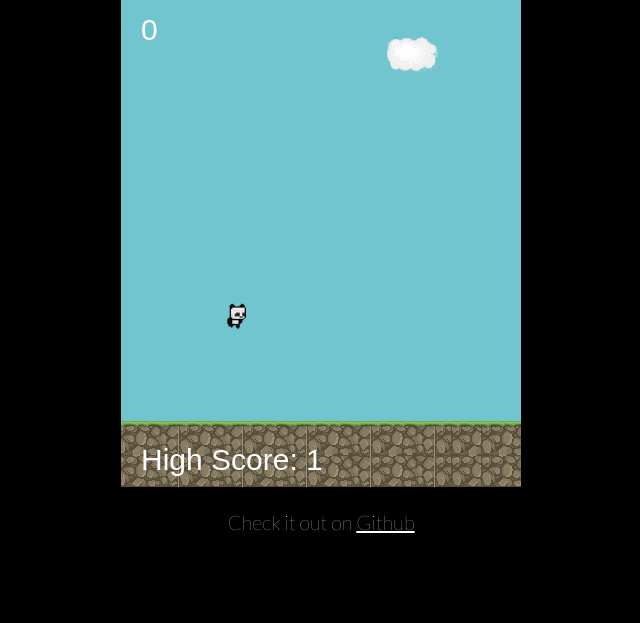
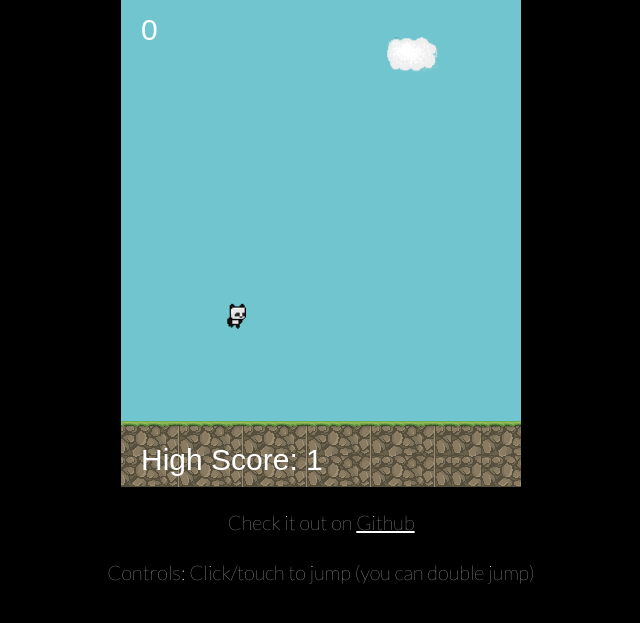
Before and after one commit to maxh213/PandaJump, a plain HTML site: page index.html in a window 1280 px wide. Shown: the part 113-736 px from the top of the page, without its empty margins (319-959 px from the left). Drawn offline with Linux system fonts and the light colour scheme; animation ran at ten frames a second.

Commit message:
Controls
Added controls to the description (most didn't realise you can double
jump).

```diff
--- a/index.html
+++ b/index.html
@@ -13,6 +13,7 @@
 	<h1>Panda Jump</h1>
 	<div id="game_div"> </div>
 	<p>Check it out on <a href="https://github.com/maxh213/PandaJump">Github</a></p>
+	<p>Controls: Click/touch to jump (you can double jump)</p>
 </body>
 
 </html>
```
Also changed, not shown: README.md.
